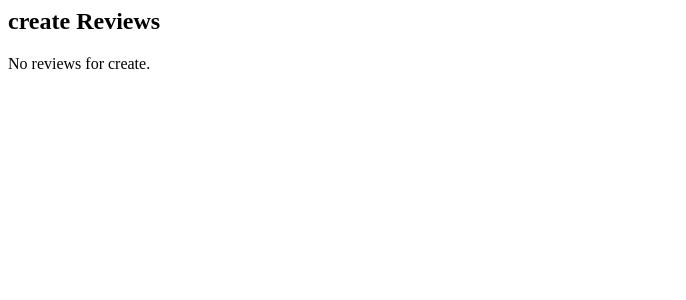
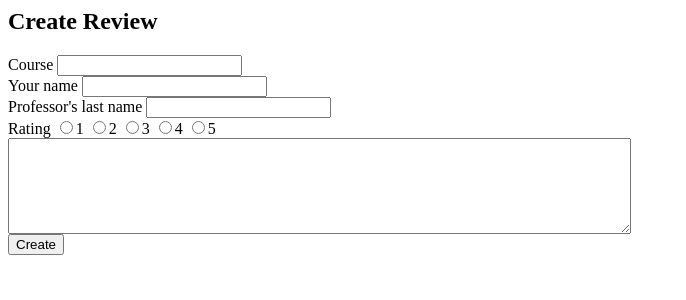
Before and after one commit to mvalenta/ClassPlanner, a Django app: page /reviews/create/ in a window 1280 px wide. Shown: the top 300 px of the page, without its empty margins (0-686 px from the left). Run offline with Django 3.2, Linux system fonts and the light colour scheme; data that the repository does not hold is empty.

Commit message:
haHAA (it's done)

```diff
--- a/reviews/models.py
+++ b/reviews/models.py
@@ -1,4 +1,5 @@
 from django.db import models
+from django.forms import ModelForm
 from django.core.validators import MaxValueValidator, MinValueValidator
 
 class Course(models.Model):
@@ -18,3 +19,8 @@ class Review (models.Model):
 
 	def __str__(self):
 		return "Review of %s by %s: %d/5" % (self.course, self.author, self.score)
+
+class ReviewForm(ModelForm):
+	class Meta:
+		model = Review
+		fields = ['course', 'author', 'professor', 'score', 'text']
--- a/reviews/urls.py
+++ b/reviews/urls.py
@@ -4,6 +4,7 @@ from reviews import views
 
 urlpatterns = patterns('',
 	url(r'^$', views.index, name='index'),
+	url(r'^create/$', views.create_review, name='create_review'),
 	url(r'^(?P<course_id>\w+)/$', views.course_reviews, name='course_reviews'),
-	url(r'^(?P<course_id>\w+)/(?P<review_id>[0-9]+)/$', views.review_detail, name='review_detail'),
+	#url(r'^(?P<course_id>\w+)/(?P<review_id>[0-9]+)/$', views.review_detail, name='review_detail'),
 	)
--- a/reviews/views.py
+++ b/reviews/views.py
@@ -1,7 +1,9 @@
+import sys
 from django.shortcuts import render
-from django.http import HttpResponse
+from django.http import HttpResponse, HttpResponseRedirect
+from django.core.urlresolvers import reverse
 
-from reviews.models import Course, Review
+from reviews.models import Course, Review, ReviewForm
 
 # Create your views here.
 
@@ -10,10 +12,58 @@ def index(request):
 	context = { 'course_list': course_list	}
 	return render(request, 'reviews/index.html', context)
 
+
 def review_detail(request, course_id, review_id):
 	return HttpResponse("You're looking at review %s for %s" % (review_id, course_id))
 
+
 def course_reviews(request, course_id):
 	review_list = Review.objects.filter(course=course_id)
-	context = { 'course_id': course_id, 'review_list': review_list }
-	return render(request, 'reviews/course_reviews.html', context)
+	count = len(review_list)
+	if count < 1:
+		return render(request, 'reviews/course_reviews.html', { 'course_id': course_id })
+	else:
+		total = sum(r.score for r in review_list)
+		average = total / count
+		context = { 'course_id': course_id, 'review_list': review_list , 'average_rating': average}
+		return render(request, 'reviews/course_reviews.html', context)
+
+
+def create_review(request):
+	if(request.method == 'POST'):
+		print "Received POST"
+		try:
+			rating = request.POST['rating']
+			course = request.POST['course']
+			author = request.POST['author']
+			professor = request.POST['professor']
+			rating = int(request.POST['rating'])
+			text = request.POST['text']
+
+			if rating >= 1 and rating <= 5:
+				courseobj = None
+
+				try:
+					courseobj = Course.objects.get(coursename=course)
+				except Course.DoesNotExist:
+					courseobj = Course(coursename=course)
+					courseobj.save()
+
+				r = Review(course=courseobj, author=author, professor=professor, score=rating, text=text)
+				r.save()
+
+				print "Saved %s" % r
+
+				return HttpResponseRedirect(reverse('course_reviews', args=(course,)))
+			else:
+				raise ValueError()
+		except:
+			context = { 'error_message': "Please fill all fields",
+						'course': 	 course,
+						'author': 	 author,
+						'professor': professor,
+						'rating': 	 rating,
+						'text': 	 text }
+			return render(request, 'reviews/create_review.html', context)
+	else:
+		return render(request, 'reviews/create_review.html', None)
--- a/templates/reviews/course_reviews.html
+++ b/templates/reviews/course_reviews.html
@@ -3,6 +3,7 @@
 <h2>{{ course_id  }} Reviews</h2>
 
 {% if review_list %}
+	<h3>Average rating: {{ average_rating }} / 5</h3>
     {% for review in review_list %}
     	<h4>{{ review.author }} - {{ review.publishdate }}</h4>
     	<b>Rating: </b>{{ review.score }} / 5<br />
--- /dev/null
+++ b/templates/reviews/create_review.html
@@ -0,0 +1,24 @@
+<title>Create Review</title>
+
+<h2>Create Review</h2>
+
+{% if error_message %}<p><strong>{{ error_message }}</strong></p>{% endif %}
+
+<form action="{% url 'create_review' %}" method="post">
+{% csrf_token %}
+	<label for="course">Course</label>
+    <input type="text" name="course" id="course" /><br />
+    <label for="author">Your name</label>
+    <input type="text" name="author" id="author" /><br />
+    <label for="professor">Professor's last name</label>
+    <input type="text" name="professor" id="professor" /><br />
+    <label for="rating1">Rating</label>
+    <input type="radio" name="rating" id="rating1" value=1 />1
+    <input type="radio" name="rating" id="rating2" value=2 />2
+    <input type="radio" name="rating" id="rating3" value=3 />3
+    <input type="radio" name="rating" id="rating4" value=4 />4
+    <input type="radio" name="rating" id="rating5" value=5 />5<br />
+    <textarea name="text" id="text" id="text" cols="75" rows="6"></textarea><br />
+
+	<input type="submit" value="Create" />
+</form>
--- a/templates/reviews/index.html
+++ b/templates/reviews/index.html
@@ -2,6 +2,9 @@
 
 <h2>Class Reviews</h2>
 
+<a href="{% url 'create_review' %}">Review a course</a>
+
+<h3>Course reviews</h3>
 {% if course_list %}
     {% for course in course_list %}
         <a href="{% url 'course_reviews' course.coursename %}">{{ course.coursename }}</a><br />
```
